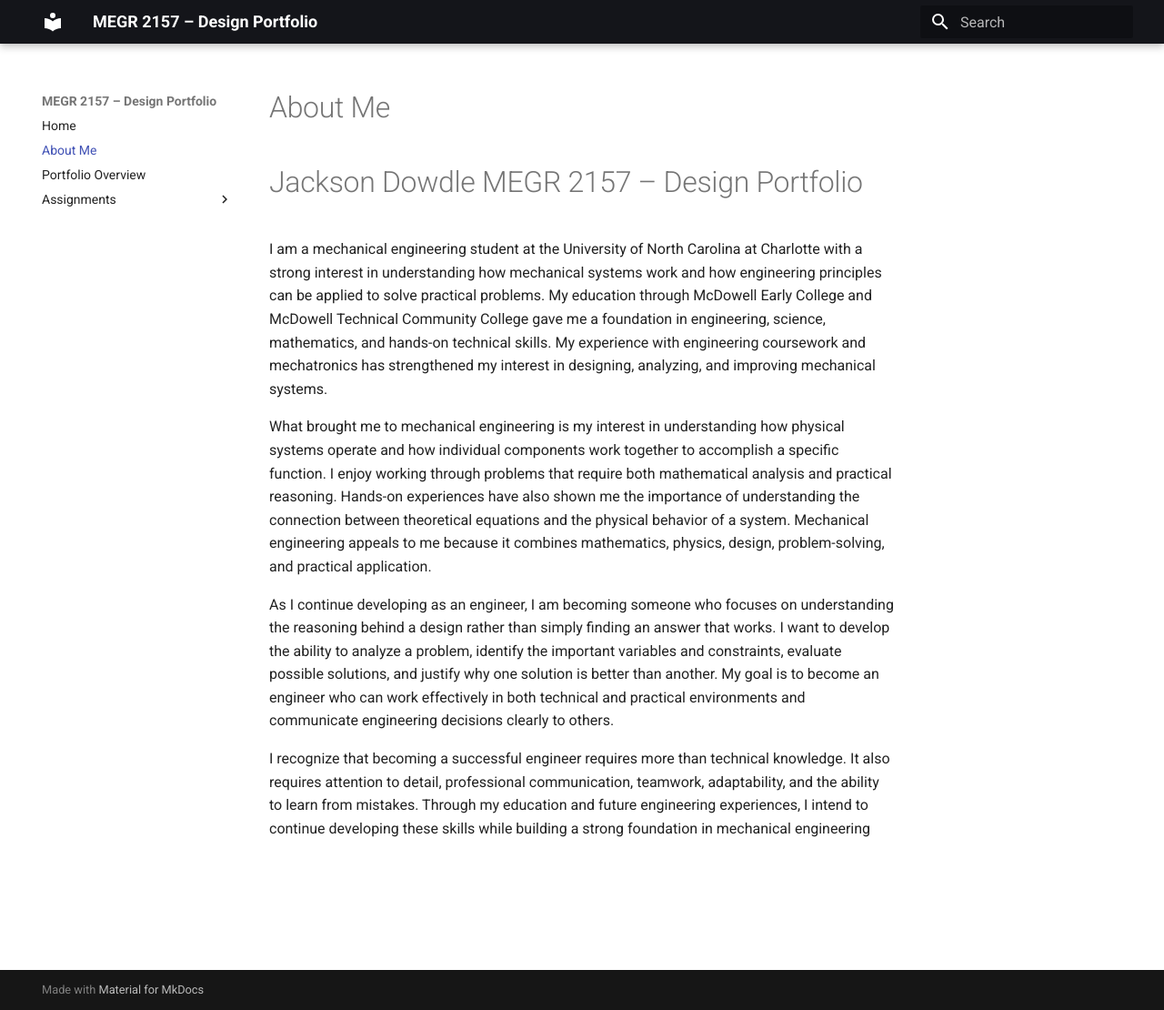
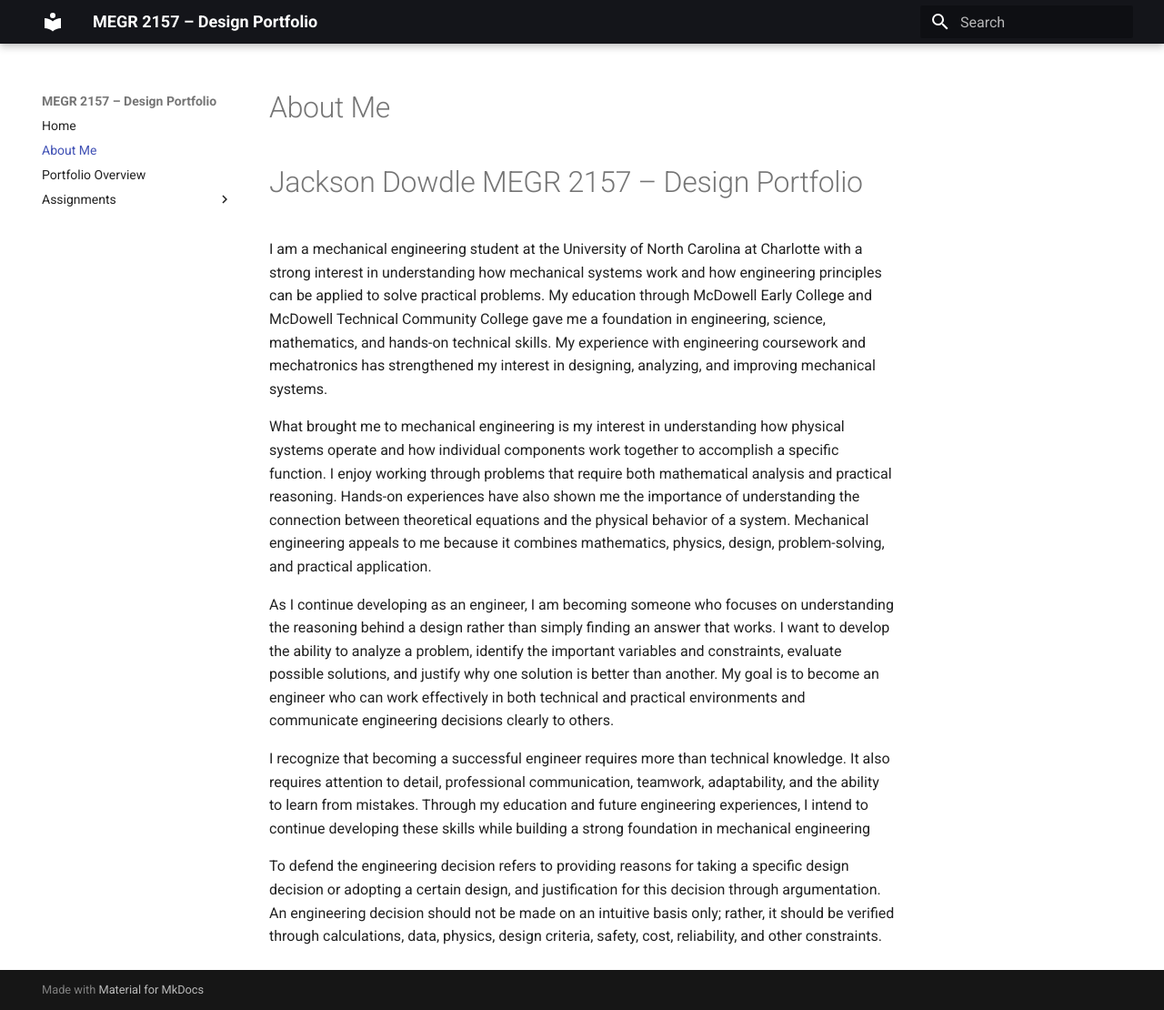
Before and after one commit to jdowdle1/megr2157-portfolio, an MkDocs documentation site: the page built from docs/aboutme/index.md, in a window 1280 px wide and 1110 px high. Shown: the whole window at 91% size. Built offline with MkDocs 1.6.1 and Material for MkDocs 9.7.7, drawn with Linux system fonts in a browser that asks for light colours.

Commit message:
Enhance about me section with engineering decision rationale
Added a section on defending engineering decisions and the importance of justification in design choices.

```diff
--- a/docs/aboutme/index.md
+++ b/docs/aboutme/index.md
@@ -7,3 +7,5 @@ What brought me to mechanical engineering is my interest in understanding how ph
 As I continue developing as an engineer, I am becoming someone who focuses on understanding the reasoning behind a design rather than simply finding an answer that works. I want to develop the ability to analyze a problem, identify the important variables and constraints, evaluate possible solutions, and justify why one solution is better than another. My goal is to become an engineer who can work effectively in both technical and practical environments and communicate engineering decisions clearly to others.
 
 I recognize that becoming a successful engineer requires more than technical knowledge. It also requires attention to detail, professional communication, teamwork, adaptability, and the ability to learn from mistakes. Through my education and future engineering experiences, I intend to continue developing these skills while building a strong foundation in mechanical engineering
+
+To defend the engineering decision refers to providing reasons for taking a specific design decision or adopting a certain design, and justification for this decision through argumentation. An engineering decision should not be made on an intuitive basis only; rather, it should be verified through calculations, data, physics, design criteria, safety, cost, reliability, and other constraints.
```
